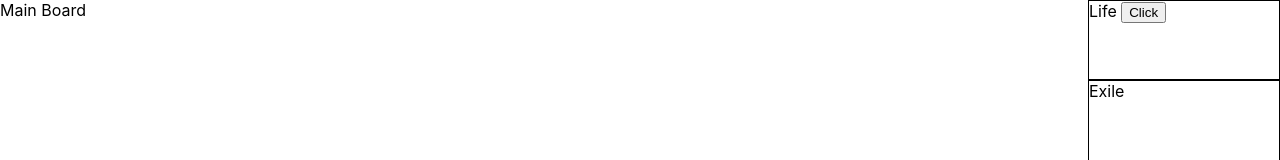
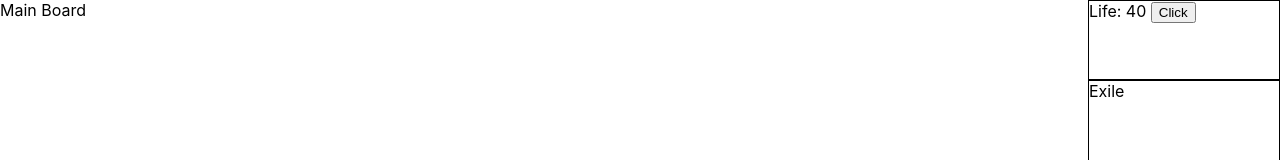
Before and after one commit to warlocks-of-the-midwest/mystic-get-together, a React (Create React App) app in the folder client/: page / in a window 1280 px wide. Shown: the top 160 px of the page. Built offline with nearby package versions, Linux system fonts and the light colour scheme.

Commit message:
clean up demo

```diff
--- a/client/package.json
+++ b/client/package.json
@@ -3,6 +3,7 @@
   "version": "0.1.0",
   "private": true,
   "dependencies": {
+    "prop-types": "^15.6.2",
     "react": "^16.6.0",
     "react-dom": "^16.6.0",
     "react-redux": "^5.1.1",
--- a/client/src/components/GameArea.js
+++ b/client/src/components/GameArea.js
@@ -1,20 +1,24 @@
 import React, { Component } from 'react';
+import PropTypes from 'prop-types';
+
 import '../styles/GameArea.css';
 
 class GameArea extends Component {
-  test = () => {
+  decrementLife = () => {
     const { gameActions } = this.props;
     gameActions.decrementLife(-5);
   }
 
   render() {
+    const { gameState } = this.props;
+
     return (
       <div className="game-area">
         <div className="board">
         Main Board
         </div>
         <div className="side-area">
-          <div className="temp">Life <button onClick={this.test} type="submit">Click</button></div>
+          <div className="temp">Life: {gameState.life} <button onClick={this.decrementLife} type="submit">Click</button></div>
           <div className="temp">Exile</div>
           <div className="temp">Grave</div>
           <div className="temp">Hand</div>
@@ -25,4 +29,9 @@ class GameArea extends Component {
   }
 }
 
+GameArea.propTypes = {
+  gameState: PropTypes.shape({}).isRequired,
+  gameActions: PropTypes.shape({}).isRequired,
+};
+
 export default GameArea;
--- a/client/src/redux/actions/gameStateActions.js
+++ b/client/src/redux/actions/gameStateActions.js
@@ -2,11 +2,10 @@ const types = {
   DECREMENT_LIFE: 'DECREMENT_LIFE',
 };
 
-const decrementLife = (a = -1) => (dispatch) => {
-  console.log('actions');
+const decrementLife = (amount = -1) => (dispatch) => {
   dispatch({
     type: types.DECREMENT_LIFE,
-    payload: a,
+    payload: amount,
   });
 };
 
--- a/client/src/redux/reducers/gameStateReducer.js
+++ b/client/src/redux/reducers/gameStateReducer.js
@@ -1,11 +1,18 @@
 import gameActions from '../actions/gameStateActions';
 
-const gameStateReducer = (state = {}, action) => {
-  console.log('reducer');
+const initialState = {
+  life: 40,
+};
+
+const gameStateReducer = (state = initialState, action) => {
   switch (action.type) {
-    case gameActions.types.DECREMENT_LIFE:
-      console.log(action.payload);
-      return action.payload;
+    case gameActions.types.DECREMENT_LIFE: {
+      const newLife = state.life + action.payload;
+      return {
+        ...state,
+        life: newLife,
+      };
+    }
     default:
       return state;
   }
```
